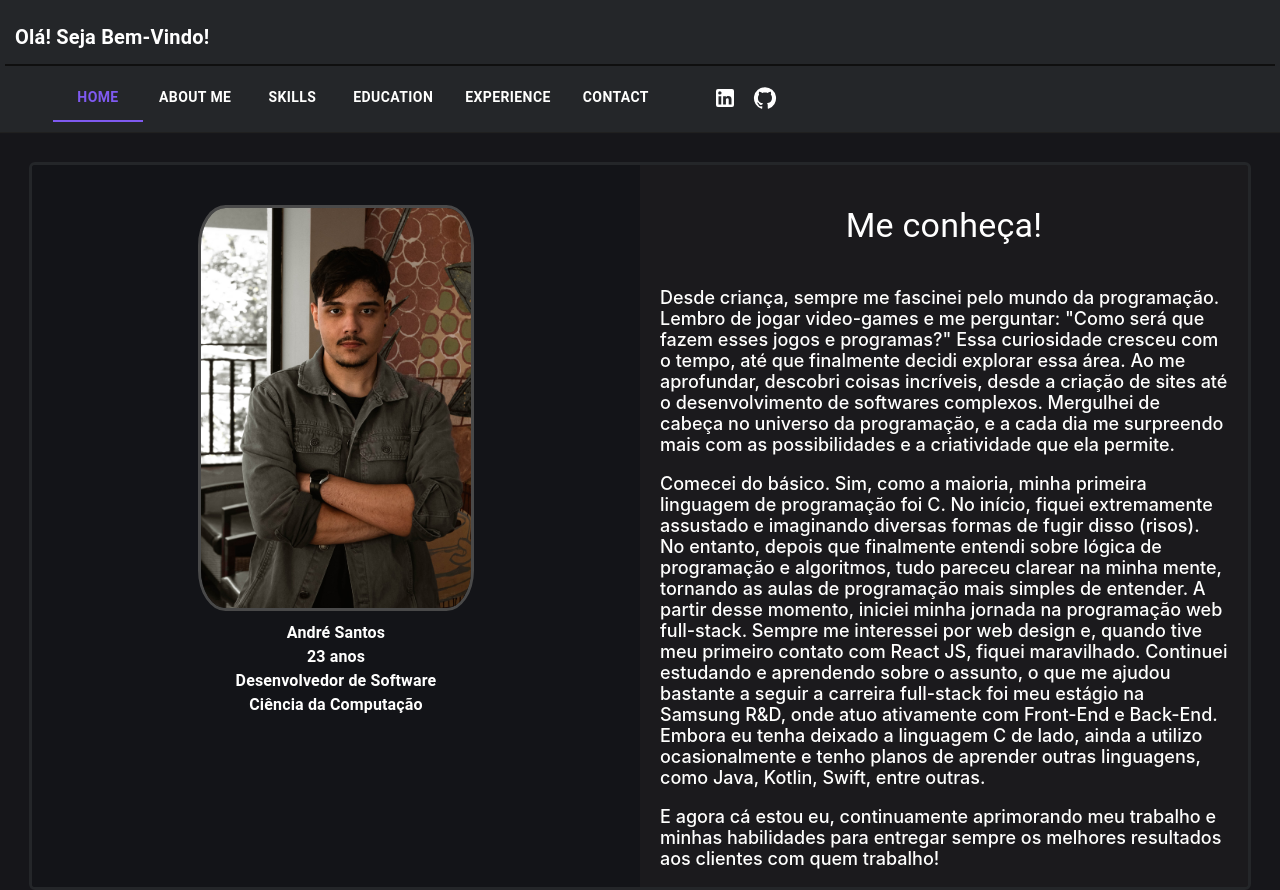
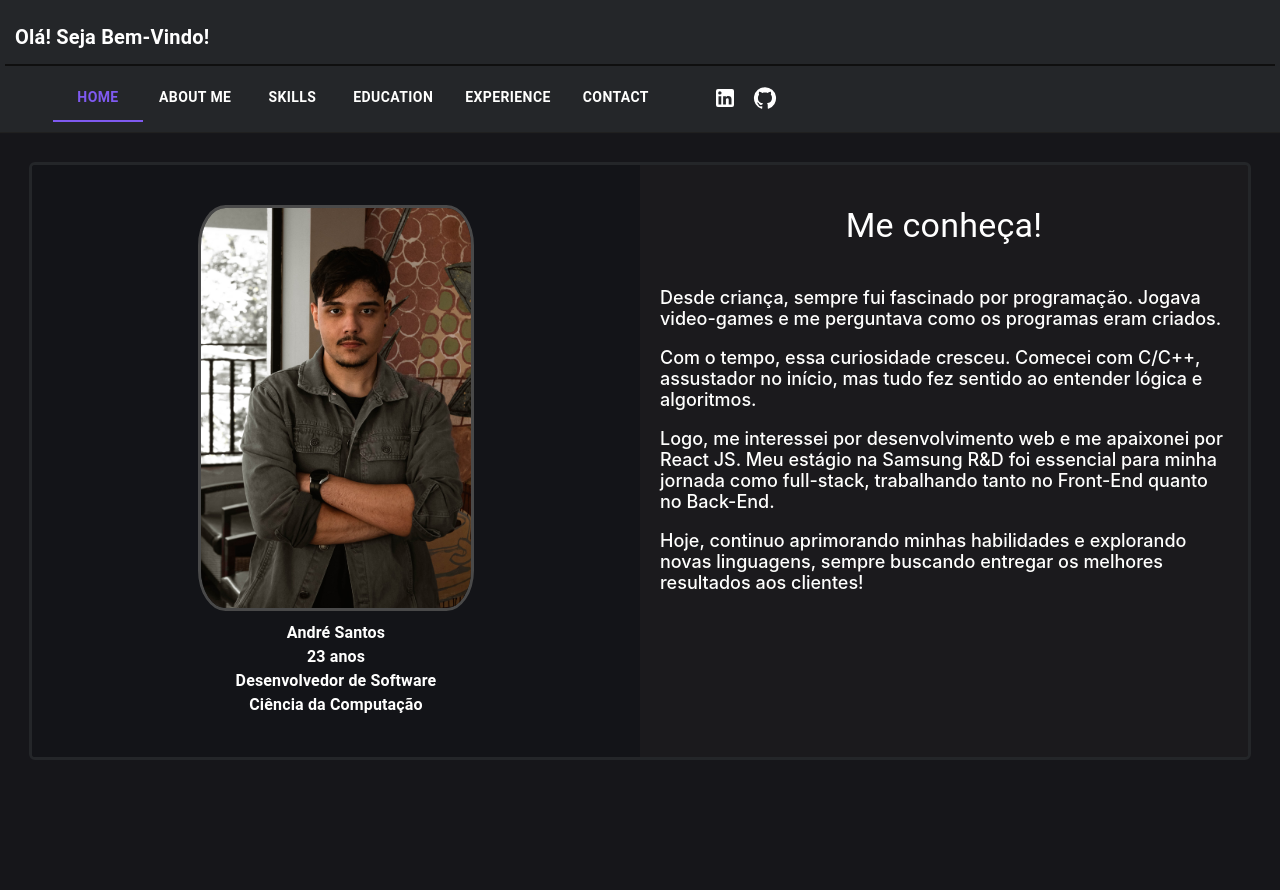
Before and after one commit to andrelssn/andre-santos-portfolio, a React (Create React App) app: page /about in a window 1280 px wide. After the commit the page ends 800 px from the top, so only its background shows below. Built offline with nearby package versions, Linux system fonts and the light colour scheme.

Commit message:
contact - first commit

```diff
--- a/src/Components/Skills/Style.css
+++ b/src/Components/Skills/Style.css
@@ -17,10 +17,14 @@
     align-items: center !important;
     color: #fff !important;
     margin: 40px;
-    padding: 20px 50px;
+    padding-top: 20px;
+    padding-bottom: 5px;
+    padding-left: 40px;
+    padding-right: 40px;
     max-width: 200px !important;
-    border: 1px solid #707070;
-    border-radius: 3px;
+    background-color: var(--header);
+    border-radius: 36px;
+    box-shadow: 3px 3px 20px -5px #00000080 !important;
 }
 
 .icons-skills {
--- a/src/Components/Skills/Tech.js
+++ b/src/Components/Skills/Tech.js
@@ -22,37 +22,37 @@ export default function Tech() {
                 <div style={{ display: "flex", flexWrap: "wrap" }}>
                     <div className="nav-box">
                         <img src={node} alt="node" className="icons-skills"/>
-                        <Typography textAlign={"center"} fontWeight={"bold"} ml={2}>Node</Typography>
+                        <Typography textAlign={"left"} fontWeight={"bold"} ml={2}>Node</Typography>
                     </div>
 
                     <div className="nav-box">
                         <img src={api} alt="api" className="icons-skills"/>
-                        <Typography textAlign={"center"} fontWeight={"bold"} ml={2}>API Rest</Typography>
+                        <Typography textAlign={"left"} fontWeight={"bold"} ml={2}>API Rest</Typography>
                     </div>
 
                     <div className="nav-box">
                         <img src={json} alt="json" className="icons-skills"/>
-                        <Typography textAlign={"center"} fontWeight={"bold"} ml={2}>JSON</Typography>
+                        <Typography textAlign={"left"} fontWeight={"bold"} ml={2}>JSON</Typography>
                     </div>
 
                     <div className="nav-box">
                         <img src={mysql} alt="mysql" className="icons-skills"/>
-                        <Typography textAlign={"center"} fontWeight={"bold"} ml={2}>MySQL</Typography>
+                        <Typography textAlign={"left"} fontWeight={"bold"} ml={2}>MySQL</Typography>
                     </div>
 
                     <div className="nav-box">
                         <img src={react} alt="react" className="icons-skills"/>
-                        <Typography textAlign={"center"} fontWeight={"bold"} ml={2}>React</Typography>
+                        <Typography textAlign={"left"} fontWeight={"bold"} ml={2}>React</Typography>
                     </div>
 
                     <div className="nav-box">
                         <img src={laravel} alt="laravel" className="icons-skills"/>
-                        <Typography textAlign={"center"} fontWeight={"bold"} ml={2}>Laravel Framework</Typography>
+                        <Typography textAlign={"left"} fontWeight={"bold"} ml={2}>Laravel Framework</Typography>
                     </div>
 
                     <div className="nav-box">
                         <img src={codeigniter} alt="codeigniter" className="icons-skills"/>
-                        <Typography textAlign={"center"} fontWeight={"bold"} ml={2}>Codeigniter Framework</Typography>
+                        <Typography textAlign={"left"} fontWeight={"bold"} ml={2}>Codeigniter Framework</Typography>
                     </div>
                 </div>
             </div>
--- a/src/Router/MainRouter.js
+++ b/src/Router/MainRouter.js
@@ -38,7 +38,7 @@ export default function MainRouter() {
         }
 
         if(newValue === "contact"){
-            setPageName("Gostaria de entrar em contato? Veja os meios.")
+            setPageName("Vamos criar soluções inovadoras juntos?")
         }
     };
 
--- a/src/Views/About/About.js
+++ b/src/Views/About/About.js
@@ -33,18 +33,24 @@ export default function About() {
                         </Typography>
 
                         <p>
-                            Desde criança, sempre me fascinei pelo mundo da programação. Lembro de jogar video-games e me perguntar: "Como será que fazem esses jogos e programas?" Essa curiosidade cresceu com o tempo, até que finalmente decidi explorar essa área.
-                            Ao me aprofundar, descobri coisas incríveis, desde a criação de sites até o desenvolvimento de softwares complexos. Mergulhei de cabeça no universo da programação, e a cada dia me surpreendo mais com as possibilidades e a criatividade que ela permite.
+                            Desde criança, sempre fui fascinado por programação.
+                            Jogava video-games e me perguntava como os programas eram criados.
                         </p>
 
                         <p>
-                            Comecei do básico. Sim, como a maioria, minha primeira linguagem de programação foi C. No início, fiquei extremamente assustado e imaginando diversas formas de fugir disso (risos). No entanto, depois que finalmente entendi sobre lógica de programação e algoritmos, tudo pareceu clarear na minha mente, tornando as aulas de programação mais simples de entender.
-                            A partir desse momento, iniciei minha jornada na programação web full-stack. Sempre me interessei por web design e, quando tive meu primeiro contato com React JS, fiquei maravilhado. Continuei estudando e aprendendo sobre o assunto, o que me ajudou bastante a seguir a carreira full-stack foi meu estágio na Samsung R&D, onde atuo ativamente com Front-End e Back-End.
-                            Embora eu tenha deixado a linguagem C de lado, ainda a utilizo ocasionalmente e tenho planos de aprender outras linguagens, como Java, Kotlin, Swift, entre outras.
+                            Com o tempo, essa curiosidade cresceu.
+                            Comecei com C/C++, assustador no início, mas tudo fez sentido ao entender lógica e algoritmos.
                         </p>
 
                         <p>
-                            E agora cá estou eu, continuamente aprimorando meu trabalho e minhas habilidades para entregar sempre os melhores resultados aos clientes com quem trabalho!
+                            Logo, me interessei por desenvolvimento web e me apaixonei por React JS.
+                            Meu estágio na Samsung R&D foi essencial para minha jornada como full-stack,
+                            trabalhando tanto no Front-End quanto no Back-End.
+                        </p>
+
+                        <p>
+                            Hoje, continuo aprimorando minhas habilidades e explorando novas linguagens,
+                            sempre buscando entregar os melhores resultados aos clientes!
                         </p>
                     </section>
                 </Box>
--- a/src/Views/Home/Home.js
+++ b/src/Views/Home/Home.js
@@ -42,9 +42,7 @@ export default function Home() {
                             No meu dia a dia, estou sempre estudando ou pesquisando novas tecnologias. Sou empenhado em melhorar continuamente o meu trabalho, garantindo que esteja sempre apto a atuar ativamente neste mercado.
                         </p>
 
-                        <p>
-                            Agora, convido você a explorar meu portfólio. Atualmente, é apenas a primeira versão, mas pretendo atualizá-lo no futuro com novas tecnologias, além de incluir novos projetos pessoais e habilidades.
-                        </p>
+
                     </section>
                 </Box>
             </div>
--- a/src/Views/Skills/Style.css
+++ b/src/Views/Skills/Style.css
@@ -5,8 +5,8 @@
     justify-self: center !important;
     width: 95% !important;
     margin-top: 30px !important;
-    border: 3px solid var(--header) !important;
-    border-radius: 6px !important;
+    border: 2px solid var(--header) !important;
+    border-radius: 36px !important;
 }
 
 .left-side-skills {
@@ -21,6 +21,7 @@
     display: flex !important;
     flex-wrap: wrap !important;
     flex: 1 !important;
+    border-radius: 0px 0px 36px 36px !important;
     min-width: 300px !important;
     background-color: rgba(36, 35, 35, 0.397) !important;
 }
```
Also changed, not shown: essencial.txt (added).
